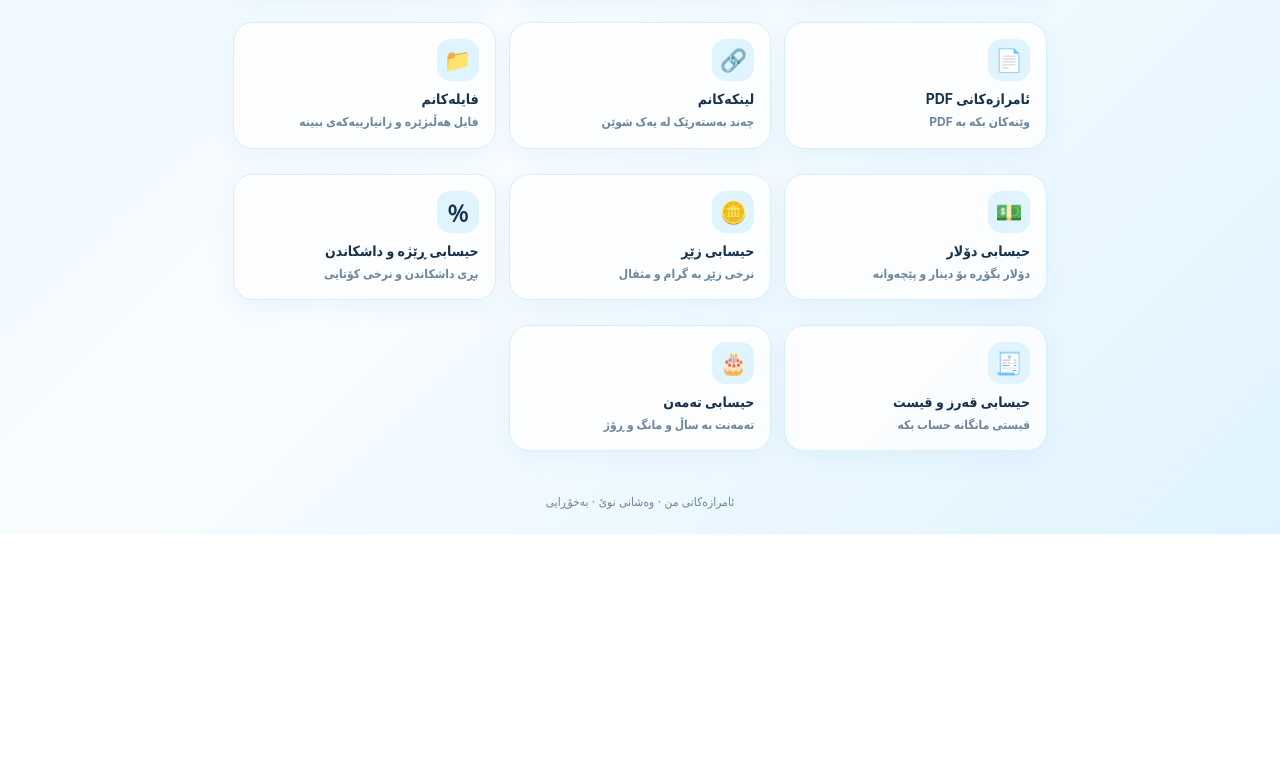
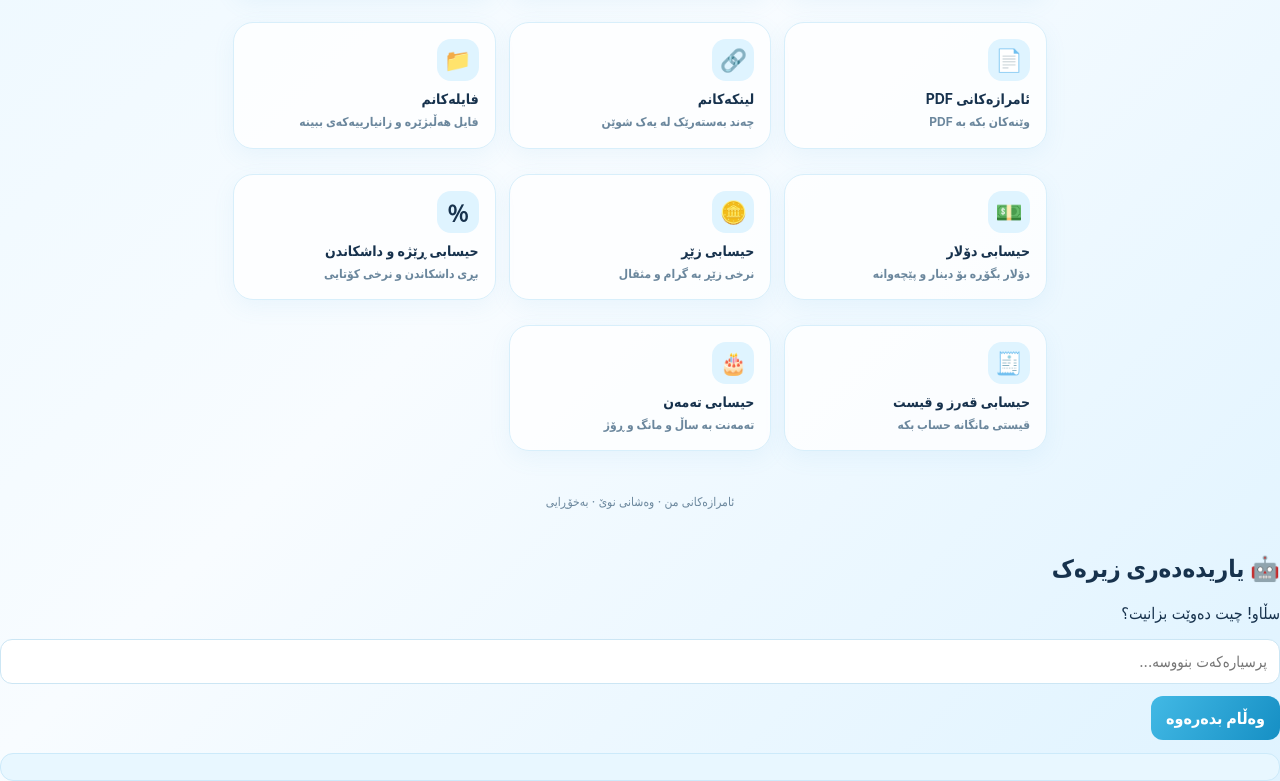
Before and after one commit to hamaakram2009-boop/my-tools, a plain HTML site: page index.html in a window 1280 px wide. Shown: the part 544-1325 px from the top of the page. Before the commit the page ends 1078 px from the top, so only its background shows below. Drawn offline with Linux system fonts and the light colour scheme.

Commit message:
Update index.html

```diff
--- a/index.html
+++ b/index.html
@@ -203,4 +203,50 @@ function calcDiscount(){let p=Number(document.getElementById('original').value),
 function calcInstallment(){let total=Number(document.getElementById('debt').value),down=Number(document.getElementById('down').value)||0,months=Number(document.getElementById('months').value);if(total<=0||down<0||down>total||months<1||!Number.isInteger(months)){alert('تکایە قەرز و پێشەکی و ژمارەی مانگ بە دروستی بنووسە');return}let remain=total-down;document.getElementById('installout').textContent='ماوەی قەرز: '+remain.toLocaleString('en-US')+' دینار · قیستی مانگانە: '+(remain/months).toLocaleString('en-US',{maximumFractionDigits:0})+' دینار'}
 function calcAge(){let v=document.getElementById('birth').value;if(!v){alert('بەرواری لەدایکبوون هەڵبژێرە');return}let b=new Date(v+'T00:00:00'),now=new Date();if(b>now){alert('بەرواری لەدایکبوون نابێت لە داهاتوودا بێت');return}let y=now.getFullYear()-b.getFullYear(),m=now.getMonth()-b.getMonth(),d=now.getDate()-b.getDate();if(d<0){m--;let prev=new Date(now.getFullYear(),now.getMonth(),0);d+=prev.getDate()}if(m<0){y--;m+=12}document.getElementById('ageout').textContent='تەمەنت: '+y+' ساڵ و '+m+' مانگ و '+d+' ڕۆژ'}
 </script>
-</body></html>
+</body> <section class="active="assistant">
+
+  <h2>🤖 یاریدەدەری زیرەک</h2>
+
+  <p>سڵاو! چیت دەوێت بزانیت؟</p>
+
+  <input id="askBox" placeholder="پرسیارەکەت بنووسە...">
+
+  <button onclick="askHelper()">وەڵام بدەرەوە</button>
+
+  <div id="answerBox" class="result"></div>
+
+</section>
+
+<script>
+
+function askHelper(){
+
+  let q=document.getElementById("askBox").value.trim();
+
+  let a=document.getElementById("answerBox");
+
+  if(!q){a.innerText="تکایە پرسیارەکەت بنووسە";return;}
+
+  let t=q.toLowerCase();
+
+  if(t.includes("سڵاو")||t.includes("slaw")){
+
+    a.innerText="سڵاو! بەخێربێیت بۆ ئامرازەکانی من 💙";
+
+  }else if(t.includes("دۆلار")||t.includes("دولار")){
+
+    a.innerText="دەتوانیت ئامرازی حیسابی دۆلار لە بەشی ئامرازەکان بەکاربهێنیت.";
+
+  }else if(t.includes("qr")){
+
+    a.innerText="ئامرازی QR هەڵبژێرە و لینکەکەت داخڵ بکە.";
+
+  }else{
+
+    a.innerText="ببورە، ئەم پرسیارەم لە وەڵامە ئامادەکانمدا نییە. 💙";
+
+  }
+
+}
+
+</script></html>
```
